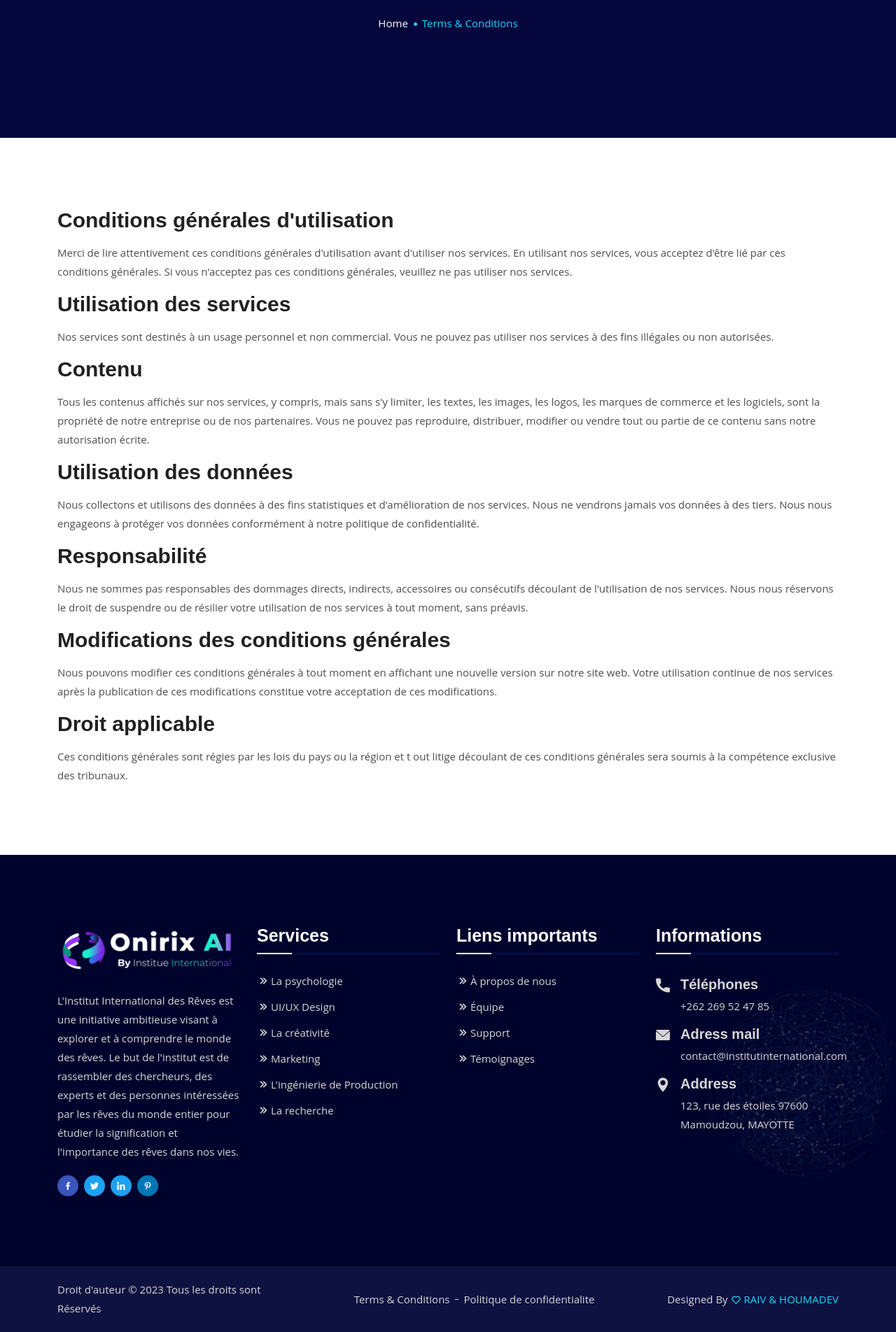
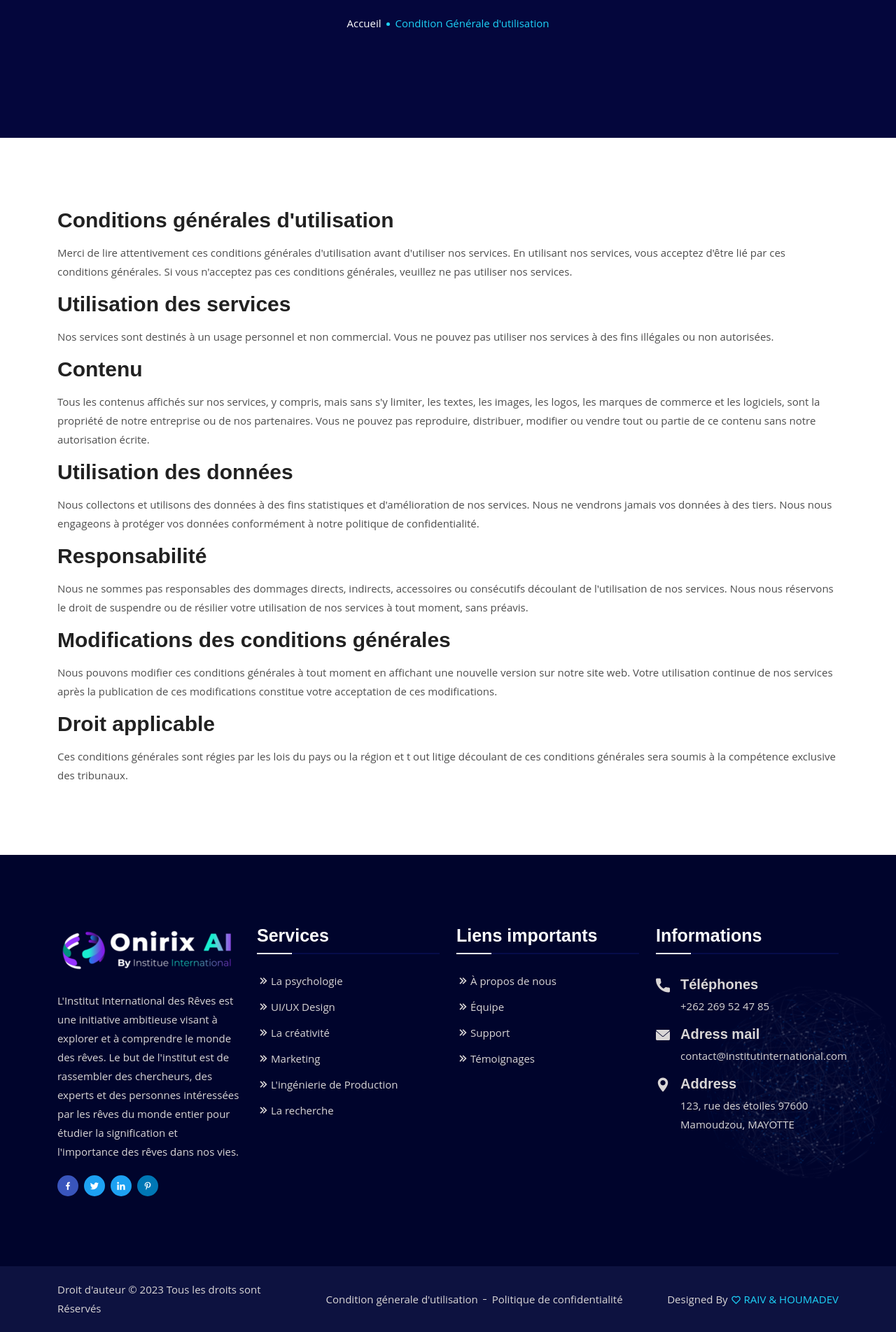
Before and after one commit to codascii/raiv-webcup-2023, a Next.js app: page /terms-conditions in a window 1280 px wide. Shown: the part 248-2152 px from the top of the page at 70% size. Built offline with nearby package versions, Linux system fonts and the light colour scheme.

Commit message:
condition générale  d'utilisation

```diff
--- a/components/Layouts/Footer.js
+++ b/components/Layouts/Footer.js
@@ -227,12 +227,12 @@ const Footer = () => {
 								<ul>
 									<li>
 										<Link href="/terms-conditions">
-											Terms & Conditions
+											Condition génerale d'utilisation
 										</Link>
 									</li>
 									<li>
 										<Link href="/privacy-policy">
-											Politique de confidentialite
+											Politique de confidentialité
 										</Link>
 									</li>
 								</ul>
--- a/pages/terms-conditions.js
+++ b/pages/terms-conditions.js
@@ -9,10 +9,10 @@ export default function TermsConditions() {
       <Navbar />
 
       <PageBanner
-        pageTitle="Terms & Conditions"
+        pageTitle="Condition générale d'utilisation"
         homePageUrl="/"
-        homePageText="Home"
-        activePageText="Terms & Conditions"
+        homePageText="Accueil"
+        activePageText="Condition Générale d'utilisation"
       />
 
       <div className="text-container ptb-100">
```
